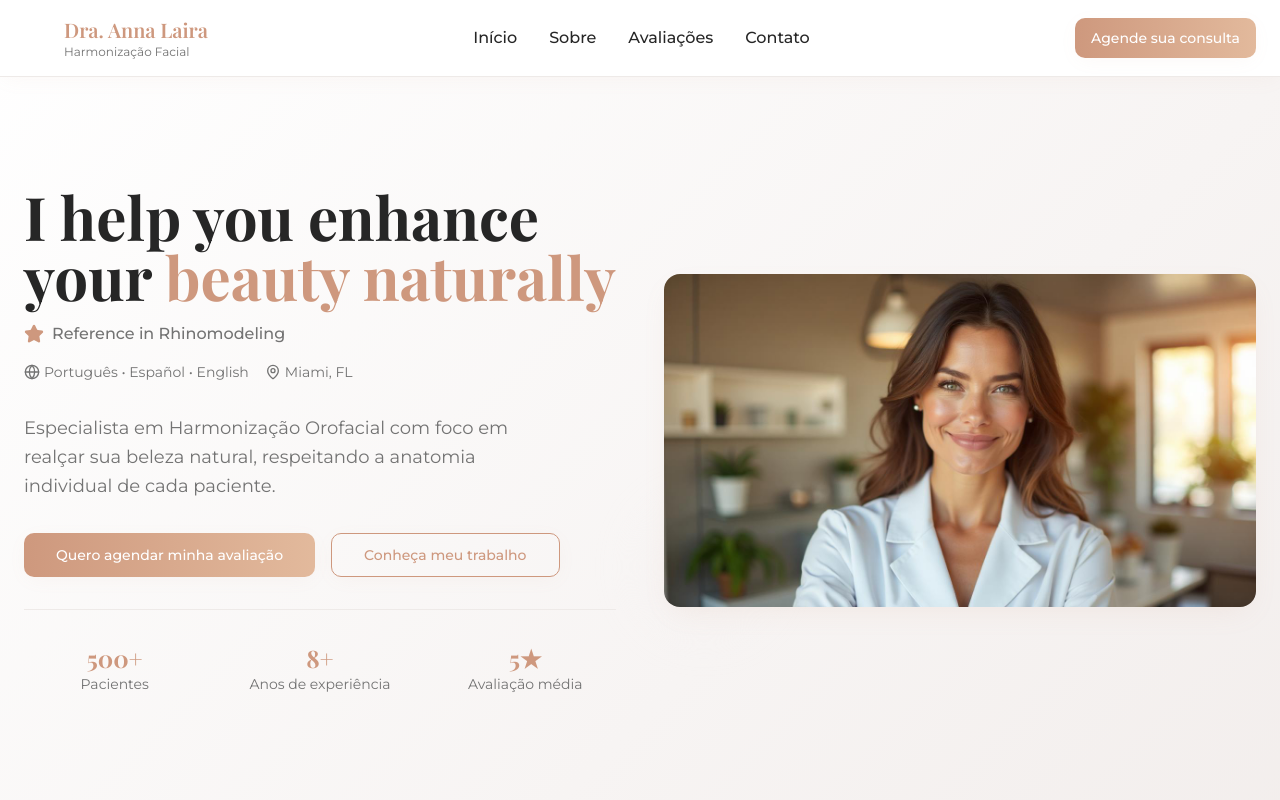
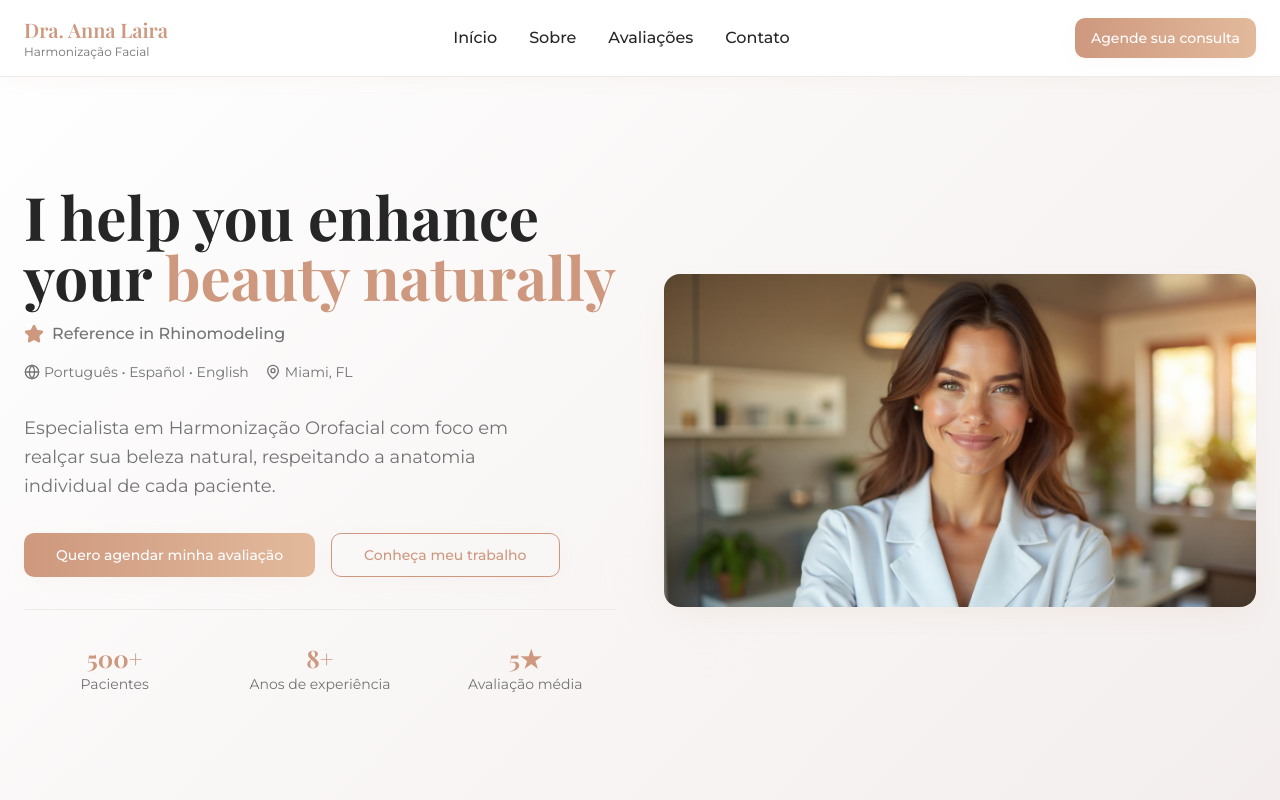
Before and after one commit to talitacad/anna-laira-glow, a React (Vite) app: page / in a window 1280 px wide. Shown: the top 800 px of the page. Built offline with nearby package versions, Linux system fonts and the light colour scheme.

Commit message:
Remove "A" logo element
Remove the "A" element from the logo as requested.

```diff
--- a/src/components/Header.tsx
+++ b/src/components/Header.tsx
@@ -26,12 +26,9 @@ const Header = () => {
         <div className="flex items-center justify-between">
           {/* Logo */}
           <div
-            className="flex items-center space-x-2 cursor-pointer"
+            className="flex items-center cursor-pointer"
             onClick={() => scrollToSection("hero")}
           >
-            <div className="w-8 h-8 bg-gradient-primary rounded-full flex items-center justify-center">
-              <span className="text-primary-foreground font-heading font-bold text-lg">A</span>
-            </div>
             <div>
               <h1 className="font-heading text-xl font-semibold text-primary">
                 Dra. Anna Laira
```
